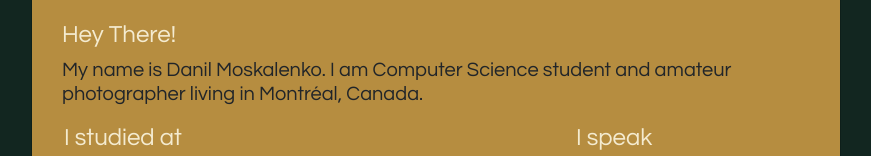
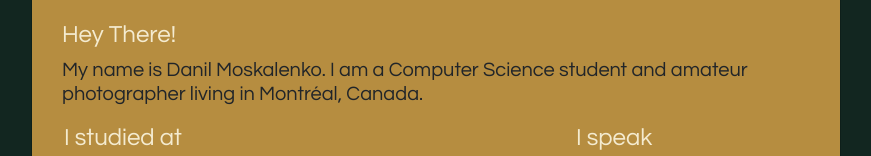
Before and after one commit to Dextwelwe/dextwelwe, a React (Create React App) app in the folder dextwelwe/: page / in a window 1280 px wide. Both pictures are taken after a click on the button "About me". Shown: the part 145-301 px from the top of the page, without its empty margins (204-1075 px from the left). Built offline with nearby package versions, Linux system fonts and the light colour scheme.

Commit message:
contact me bug fix

```diff
--- a/dextwelwe/src/menu/about.js
+++ b/dextwelwe/src/menu/about.js
@@ -33,7 +33,7 @@ export default function About({abt , set}) {
       </div>
     <div style={{padding : '10px', paddingTop : '10px'}}>
     <h4 className='fontColor'>Hey There!</h4>
-  <h5>My name is Danil Moskalenko. I am Computer Science student and amateur photographer living in Montréal, Canada.</h5>
+  <h5>My name is Danil Moskalenko. I am a Computer Science student and amateur photographer living in Montréal, Canada.</h5>
     </div>
     <div className='container flex-column'>
     <div className='row'>
--- a/dextwelwe/src/menu/contactme.js
+++ b/dextwelwe/src/menu/contactme.js
@@ -16,7 +16,6 @@ export default function Contactme({contact, set}) {
         modal.current.style.setProperty("animation-name", "disapearContactMe");
         text.current.style.setProperty("animation-name", "removeText");
         }
-
        function close(){
         closeModal().then(setTimeout(set, 400));
       }
@@ -33,7 +32,7 @@ export default function Contactme({contact, set}) {
       </div>
       <div className=' skillBoxContactMe d-flex justify-content-around mt-2 p-3 mx-3'>
      <a className='textLink' target="_blank"  rel="noopener noreferrer" href='https://github.com/Dextwelwe'><span><img src={gh} alt='github' className='imgLogo'></img></span></a>
-     <a className='textLink' href='#'><span><img src={li} alt='linkedin' className='imgLogo'></img></span></a>
+     <a className='textLink' href='##'><span><img src={li} alt='linkedin' className='imgLogo'></img></span></a>
      <a className='textLink' target="_blank"  rel="noopener noreferrer" href='https://www.instagram.com/dextwelwe/' ><span><img src={ig} alt='instagram' className='imgLogo'></img></span></a>
      <a className='textLink' target="_blank"  rel="noopener noreferrer" href='mailto:dextwelwe@gmail.com'><span><img src={gm} alt='gmail' className='imgLogo'></img></span></a>
     </div>
--- a/dextwelwe/src/menu/projects.js
+++ b/dextwelwe/src/menu/projects.js
@@ -36,7 +36,7 @@ export default function Projects({projects, set}) {
       <img src={screenGrocery} className=" imgProject col-lg-4 col-sm-12 col-md-6 mt-1" alt="website"/>
      <div className=" col-lg-6 col-md-12 col-sm-12 mt-1">
      <a className="fontColor  btn borderProject" href="https://github.com/Dextwelwe/grocery-app" target="_blank"  rel="noopener noreferrer"> Grocery App <span><svg xmlns="http://www.w3.org/2000/svg" width="20" height="20" viewBox="0 0 24 24"><path d="M13.723 18.654l-3.61 3.609c-2.316 2.315-6.063 2.315-8.378 0-1.12-1.118-1.735-2.606-1.735-4.188 0-1.582.615-3.07 1.734-4.189l4.866-4.865c2.355-2.355 6.114-2.262 8.377 0 .453.453.81.973 1.089 1.527l-1.593 1.592c-.18-.613-.5-1.189-.964-1.652-1.448-1.448-3.93-1.51-5.439-.001l-.001.002-4.867 4.865c-1.5 1.499-1.5 3.941 0 5.44 1.517 1.517 3.958 1.488 5.442 0l2.425-2.424c.993.284 1.791.335 2.654.284zm.161-16.918l-3.574 3.576c.847-.05 1.655 0 2.653.283l2.393-2.389c1.498-1.502 3.94-1.5 5.44-.001 1.517 1.518 1.486 3.959 0 5.442l-4.831 4.831-.003.002c-1.438 1.437-3.886 1.552-5.439-.002-.473-.474-.785-1.042-.956-1.643l-.084.068-1.517 1.515c.28.556.635 1.075 1.088 1.528 2.245 2.245 6.004 2.374 8.378 0l4.832-4.831c2.314-2.316 2.316-6.062-.001-8.377-2.317-2.321-6.067-2.313-8.379-.002z"/></svg></span></a>
-     <h6 className="fontColor mt-1">Grocery app for android with user authentification, group groceries and offline access.</h6>
+     <h6 className="fontColor mt-1">Grocery app for android with user authentication, group groceries and offline access</h6>
     <h6>Dart &nbsp; Flutter &nbsp; Firebase &nbsp; Sqflite </h6>
      </div>
       </div>
```
Also changed, not shown: dextwelwe/src/icons/github.png, dextwelwe/src/icons/gmail.png.
